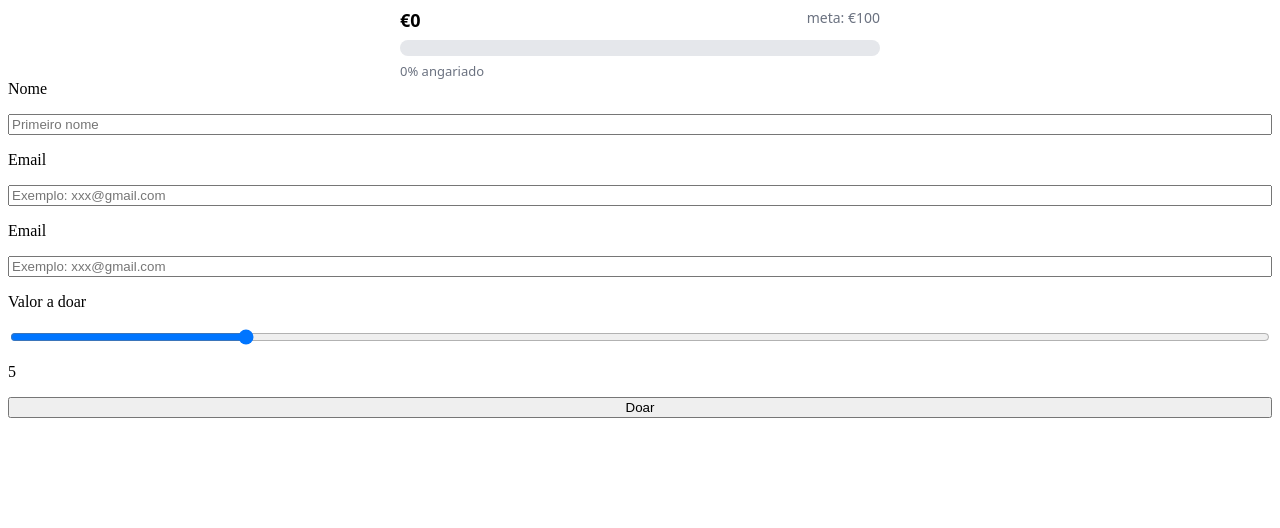
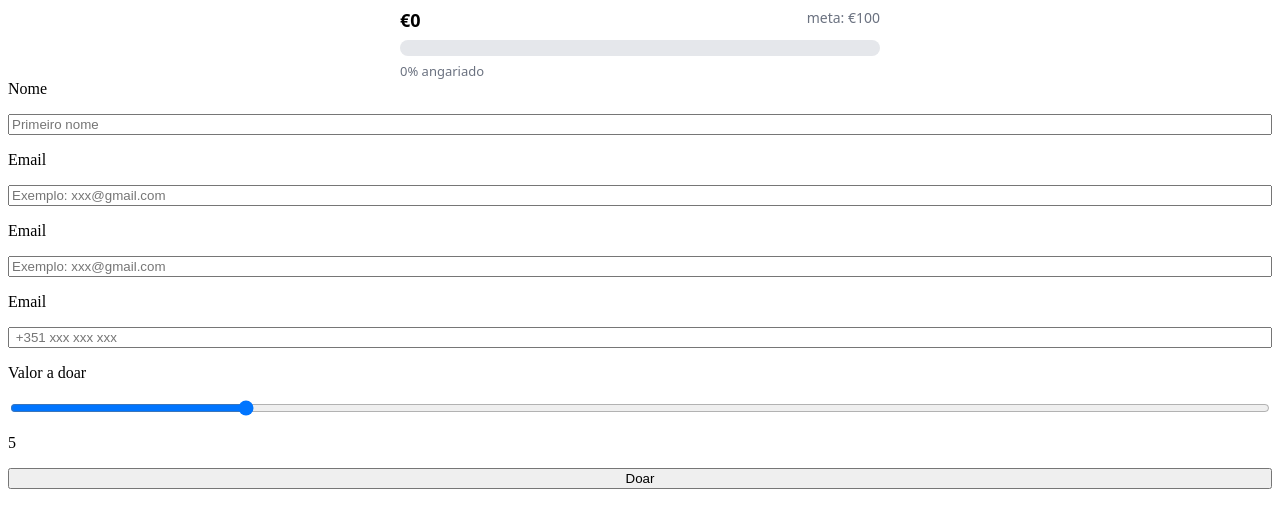
Before and after one commit to megalambaei-dev/birthday-piggyBank, a React (Vite) app in the folder piggy/: page / in a window 1280 px wide. Shown: the top 528 px of the page. Built offline with nearby package versions, Linux system fonts and the light colour scheme; no server answers.

Commit message:
Added regex for telemovel form

```diff
--- a/piggy/src/components/donation-form.jsx
+++ b/piggy/src/components/donation-form.jsx
@@ -3,6 +3,7 @@ import { useState } from "react";
 function FormularioDoacoes({ onSubmit }) {
   // valor a ver se por cima da barra
   const [valor, setValor] = useState(5);
+  const regexTelemovel = /^(?:\+351|00351)?9[1236]\d{7}$/;
 
   async function handleSubmit(e) {
     e.preventDefault();
@@ -12,16 +13,20 @@ function FormularioDoacoes({ onSubmit }) {
     const nome = form.nome.value;
     const email = form.email.value;
     const emailV = form.emailV.value;
-
-    //const telemovel = telemovel.value;
+    const telemovel = form.telemovel.value;
 
     if (email !== emailV) {
       alert("Os emails não coincidem.");
       return;
     }
 
+    if (telemovel && !regexTelemovel.test(telemovel)) {
+      alert("Número de telemóvel inválido");
+      return;
+    }
+
     try {
-      await enviarDoacao(nome, email, valor);
+      await enviarDoacao(nome, email, telemovel, valor);
       alert("Obrigada pelo teu contributo! <3");
       //vai chamar a funcao passada.
       onSubmit(valor);
@@ -54,6 +59,17 @@ function FormularioDoacoes({ onSubmit }) {
           placeholder="Exemplo: xxx@gmail.com"
           required
         ></input>
+        <label>Email</label>
+        <input
+          id="telemovel"
+          type="tel"
+          placeholder=" +351 xxx xxx xxx"
+          //onBlur={handleBlur}
+          //value={numero}
+          //onChange={handleChange}
+          required
+        ></input>
+
         <label htmlFor="doacao">Valor a doar </label>
         <input
           type="range"
```
